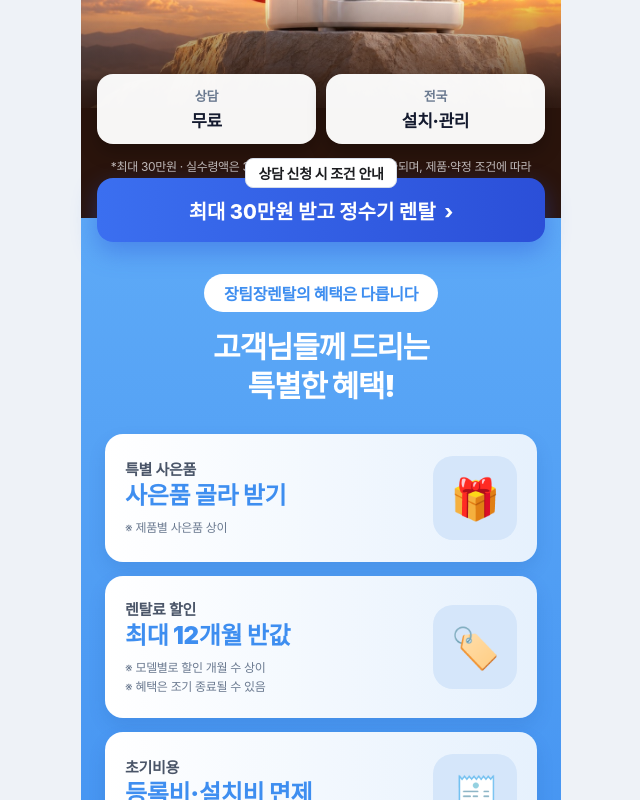
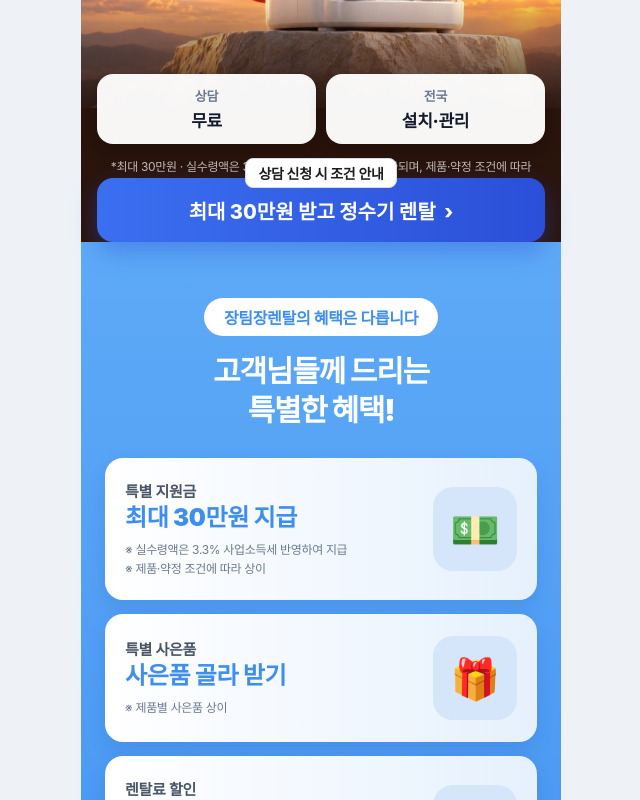
Before and after one commit to tkcnco3436-ai/jang, a website: page coway/index.html in a window 1280 px wide. Shown: the part 544-1344 px from the top of the page, without its empty margins (319-959 px from the left). Drawn offline with Linux system fonts and the light colour scheme; a web font is replaced by a local one.

Commit message:
coway 샘플: 히어로 AI 이미지 안내 문구, 혜택 '특별 지원금 최대 30만원 지급' 카드 추가
Co-Authored-By: Claude Opus 5.5 <noreply@anthropic.com>

```diff
--- a/coway/index.html
+++ b/coway/index.html
@@ -45,6 +45,7 @@ a{color:inherit}
 .badges div{background:rgba(255,255,255,.96);border-radius:16px;padding:12px 6px;text-align:center;box-shadow:0 8px 18px rgba(0,0,0,.25)}
 .badges small{display:block;font-size:13px;color:#6B7A90;font-weight:600}
 .badges strong{display:block;margin-top:2px;font-size:17px;font-weight:900;color:var(--navy)}
+.hero .note.ai{padding-top:0;margin-top:-18px}
 .hero .note{padding:14px 24px 24px;text-align:center;font-size:12px;color:rgba(255,255,255,.72);line-height:1.5}
 
 /* 04 benefits */
@@ -212,6 +213,7 @@ a{color:inherit}
       <div><small>전국</small><strong>설치·관리</strong></div>
     </div>
     <p class="note">*최대 30만원 · 실수령액은 3.3% 사업소득세 반영하여 지급되며, 제품·약정 조건에 따라 상담 시 안내합니다.</p>
+    <p class="note ai">*위 이미지는 AI 생성형 도구로 제작한 이미지로, 실제 제품과 다릅니다.</p>
   </section>
 
   <!-- 04 혜택 -->
@@ -219,6 +221,7 @@ a{color:inherit}
     <span class="chip white">장팀장렌탈의 혜택은 다릅니다</span>
     <h2 class="sec-title">고객님들께 드리는<br>특별한 혜택!</h2>
     <div class="bcards" style="text-align:left">
+      <div class="bcard"><div><small>특별 지원금</small><strong>최대 30만원 지급</strong><p>※ 실수령액은 3.3% 사업소득세 반영하여 지급<br>※ 제품·약정 조건에 따라 상이</p></div><span class="em" aria-hidden="true">💵</span></div>
       <div class="bcard"><div><small>특별 사은품</small><strong>사은품 골라 받기</strong><p>※ 제품별 사은품 상이</p></div><span class="em" aria-hidden="true">🎁</span></div>
       <div class="bcard"><div><small>렌탈료 할인</small><strong>최대 12개월 반값</strong><p>※ 모델별로 할인 개월 수 상이<br>※ 혜택은 조기 종료될 수 있음</p></div><span class="em" aria-hidden="true">🏷️</span></div>
       <div class="bcard"><div><small>초기비용</small><strong>등록비·설치비 면제</strong><p>※ 제품·약정 조건에 따라 상이</p></div><span class="em" aria-hidden="true">🧾</span></div>
```
